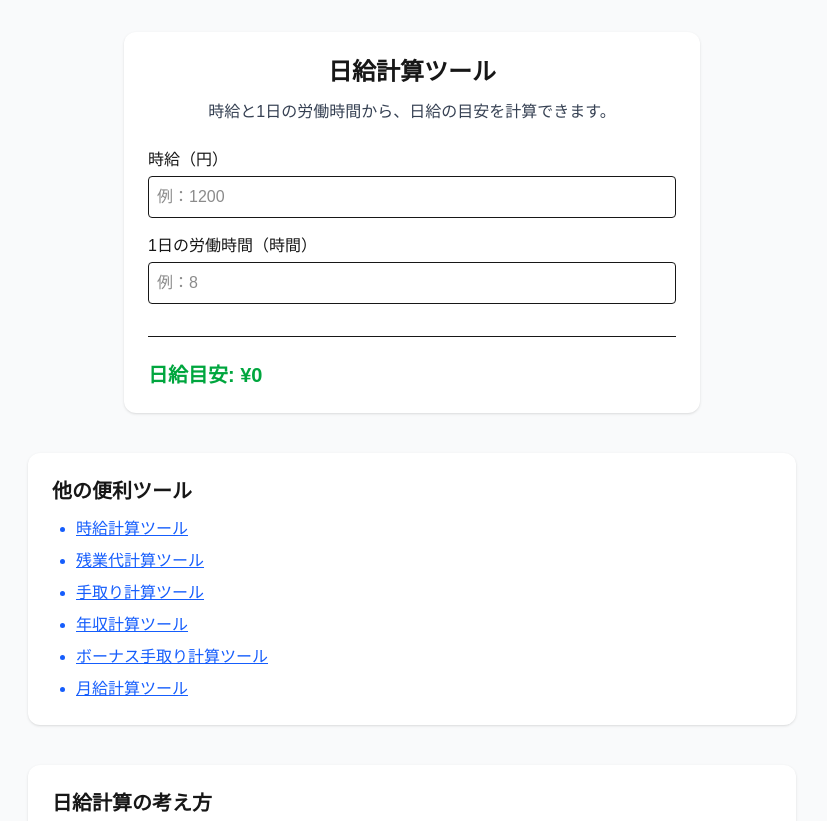
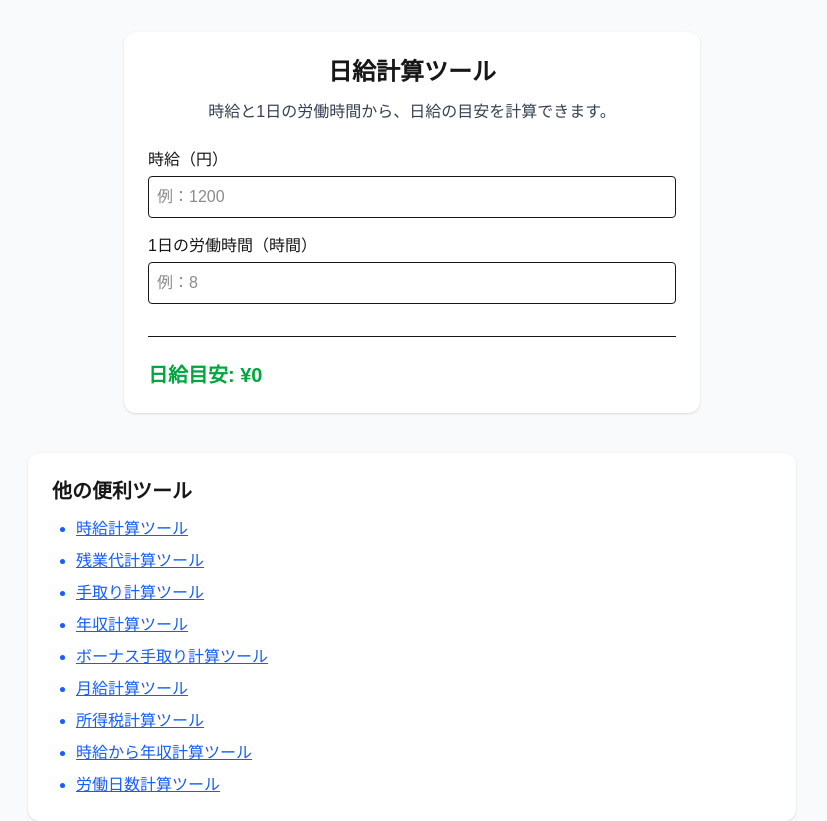
Before and after one commit to antfarm-lab/daily-wage-calc, a Next.js app: page / in a window 1280 px wide. Shown: the top 821 px of the page, without its empty margins (228-1055 px from the left). Built offline with nearby package versions, Linux system fonts and the light colour scheme.

Commit message:
add internal links

```diff
--- a/app/page.tsx
+++ b/app/page.tsx
@@ -55,7 +55,9 @@ export default function Home() {
       </div>
 
       <section className="mt-10 max-w-3xl mx-auto bg-white p-6 rounded-xl shadow">
-        <h2 className="text-xl font-bold mb-3">他の便利ツール</h2>
+       <h2 className="text-xl font-bold mb-3">
+  他の便利ツール
+</h2>
 
 <ul className="list-disc pl-6 space-y-2 text-blue-600 underline">
   <li>
@@ -86,6 +88,21 @@ export default function Home() {
   <li>
     <a href="https://monthly-salary-calc.vercel.app/">
       月給計算ツール
+    </a>
+  </li>
+  <li>
+    <a href="https://tax-calc-murex.vercel.app/">
+      所得税計算ツール
+    </a>
+  </li>
+  <li>
+    <a href="https://hourly-to-annual-calc.vercel.app/">
+      時給から年収計算ツール
+    </a>
+  </li>
+  <li>
+    <a href="https://working-days-calc.vercel.app/">
+      労働日数計算ツール
     </a>
   </li>
 </ul>
```
Lines whose indentation alone changed are shown as unchanged.
